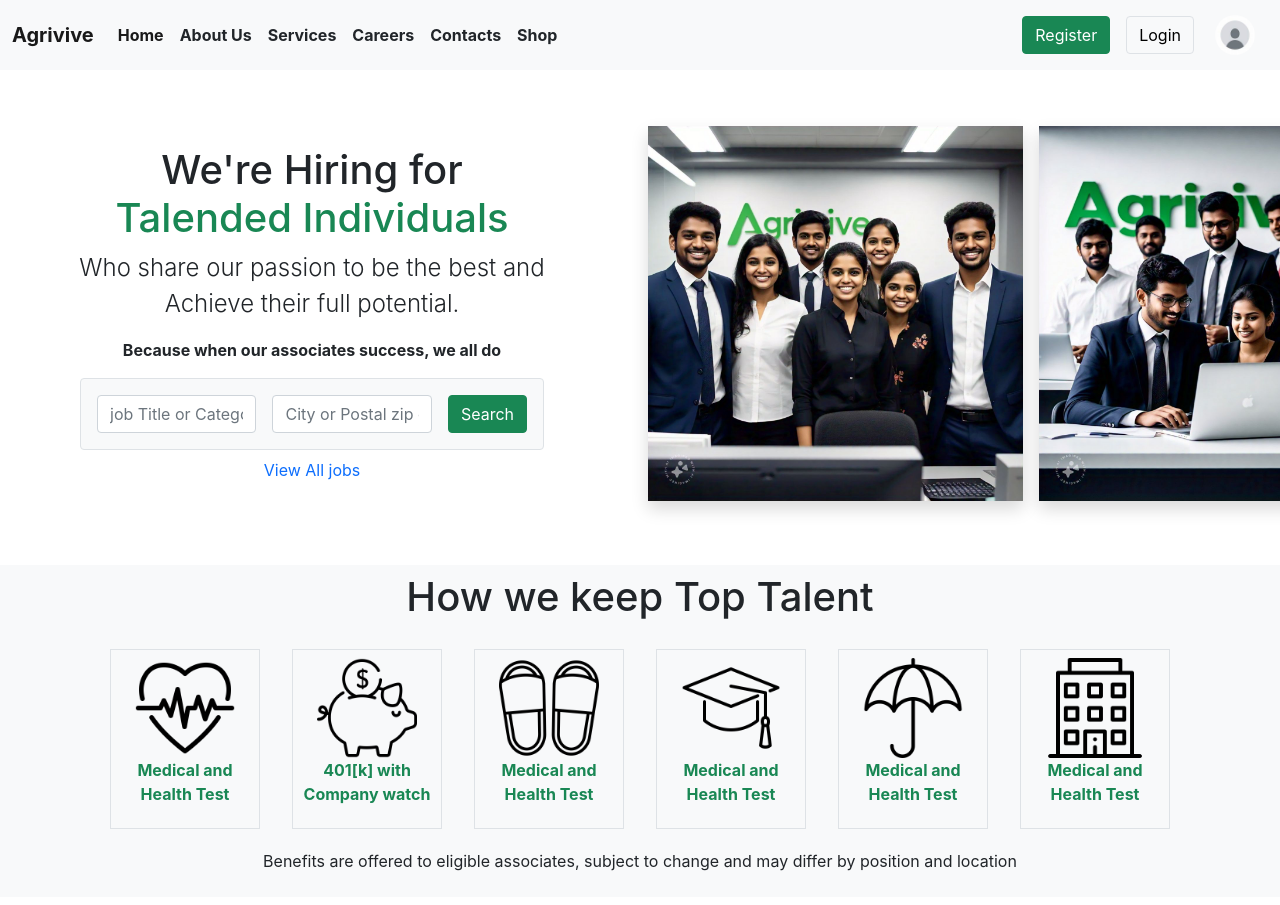
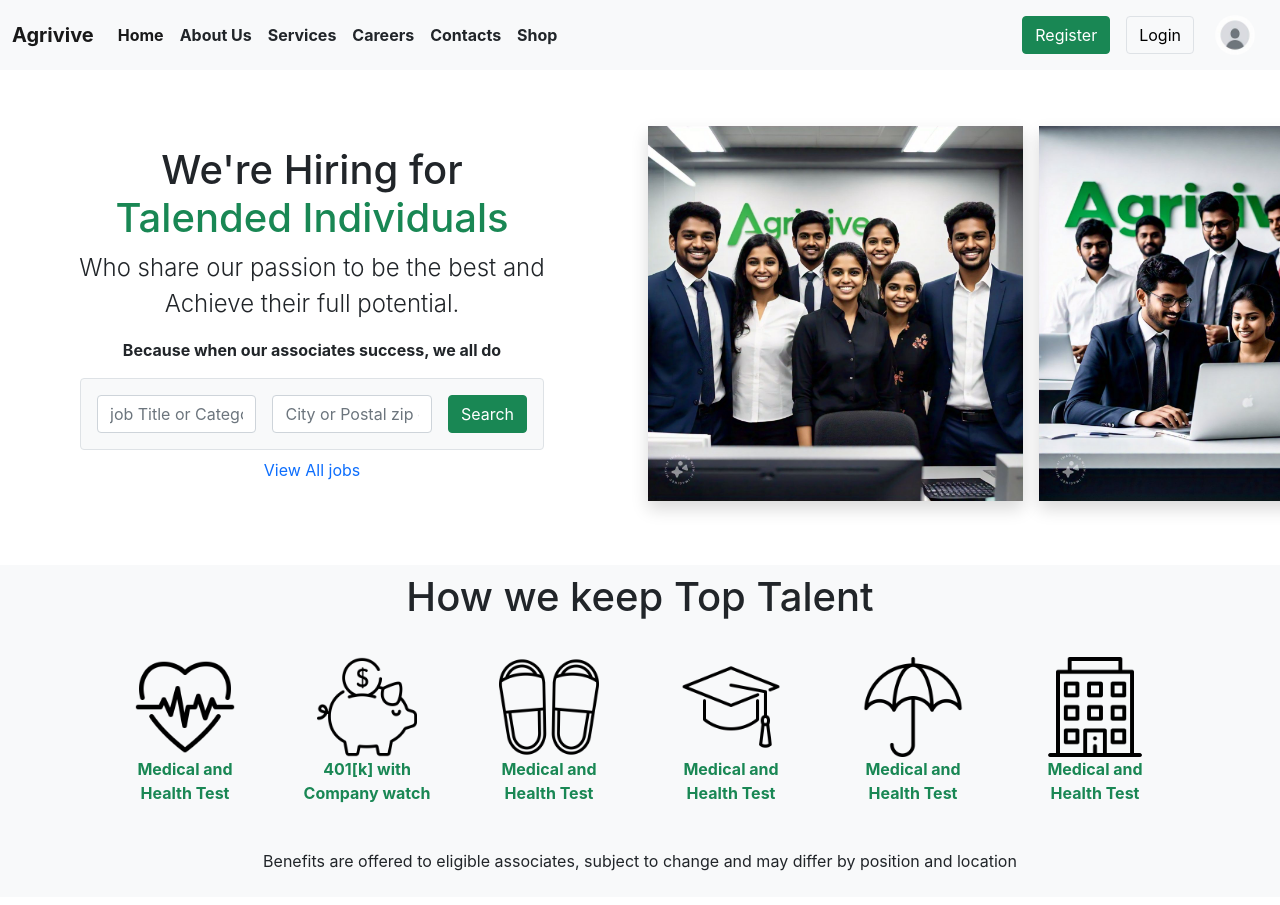
Before and after one commit to HariSirikonda/Agrivive, a React (Create React App) app: page /careers in a window 1280 px wide. Shown: the top 905 px of the page. Built offline with nearby package versions, Linux system fonts and the light colour scheme.

Commit message:
done with the top talent section

```diff
--- a/src/components/careers.js
+++ b/src/components/careers.js
@@ -11,6 +11,7 @@ import Umbrella from './images/umbrella.png';
 function Careers(){
     return(
         <section className="Careers-page">
+            {/* Intro Section */}
             <section className="p-3">
                 <div className="d-flex align-items-center justify-content-center">
                     <div className="w-50 m-2 p-5">
@@ -30,32 +31,33 @@ function Careers(){
                     </div>
                 </div>
             </section>
+            {/* Top talentn Section */}
             <section className='bg-light broder align-items-center justify-content-center'>
                 <div className='text-center p-2 m-2'>
                     <h1>How we keep Top Talent</h1>
                 </div>
                 <div className='d-flex align-items-center justify-content-center'>
-                    <div className='m-1 mx-3 p-2 border' style={{width: '150px', height: '180px'}}>
+                    <div className='m-1 mx-3 p-2' style={{width: '150px', height: '180px'}}>
                         <img src={HeartBeat} alt='show me' style={{width: '100px' , height: '100px'}}></img>
                         <p className='text-success'><b>Medical and Health Test</b></p>
                     </div>
-                    <div className='m-1 mx-3 p-2 border' style={{width: '150px', height: '180px'}}>
+                    <div className='m-1 mx-3 p-2' style={{width: '150px', height: '180px'}}>
                         <img src={PiggyBank} alt='show me' style={{width: '100px' , height: '100px'}}></img>
                         <p className='text-success'><b>401[k] with Company watch</b></p>
                     </div>
-                    <div className='m-1 mx-3 p-2 border' style={{width: '150px', height: '180px'}}>
+                    <div className='m-1 mx-3 p-2' style={{width: '150px', height: '180px'}}>
                         <img src={Slippers} alt='show me' style={{width: '100px' , height: '100px'}}></img>
                         <p className='text-success'><b>Medical and Health Test</b></p>
                     </div>
-                    <div className='m-1 mx-3 p-2 border' style={{width: '150px', height: '180px'}}>
+                    <div className='m-1 mx-3 p-2' style={{width: '150px', height: '180px'}}>
                         <img src={Education} alt='show me' style={{width: '100px' , height: '100px'}}></img>
                         <p className='text-success'><b>Medical and Health Test</b></p>
                     </div>
-                    <div className='m-1 mx-3 p-2 border' style={{width: '150px', height: '180px'}}>
+                    <div className='m-1 mx-3 p-2' style={{width: '150px', height: '180px'}}>
                         <img src={Umbrella} alt='show me' style={{width: '100px' , height: '100px'}}></img>
                         <p className='text-success'><b>Medical and Health Test</b></p>
                     </div>
-                    <div className='m-1 mx-3 p-2 border' style={{width: '150px', height: '180px'}}>
+                    <div className='m-1 mx-3 p-2' style={{width: '150px', height: '180px'}}>
                         <img src={Building} alt='show me' style={{width: '100px' , height: '100px'}}></img>
                         <p className='text-success'><b>Medical and Health Test</b></p>
                     </div>
```
